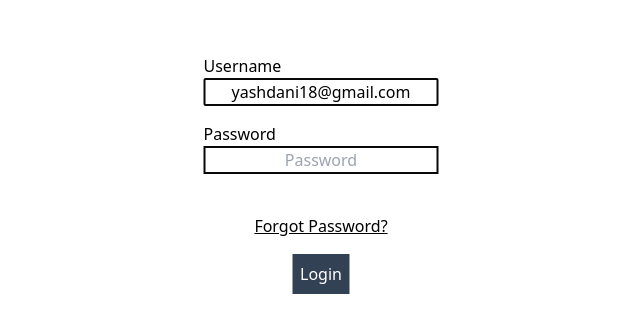
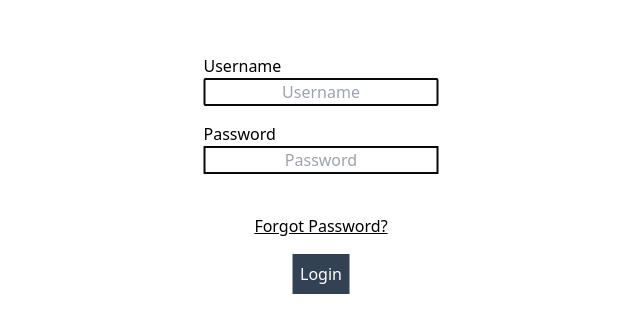
Before and after one commit to yashdani18/smart_investor_frontend, a React (Vite) app: page /login in a window 1280 px wide. Shown: the part 234-566 px from the top of the page, without its empty margins (319-959 px from the left). Built offline with nearby package versions, Linux system fonts and the light colour scheme.

Commit message:
refactored code

```diff
--- a/src/components/HomeComponent.tsx
+++ b/src/components/HomeComponent.tsx
@@ -238,7 +238,7 @@ const HomeComponent = () => {
                   <h1 className="text-lg text-center">Annual results</h1>
                   <table className="table-auto w-full text-center">
                     <thead>
-                      <th className="border-2 border-slate-700">Quarters</th>
+                      <th className="border-2 border-slate-700">Years</th>
                       {detail.annualData.years.map((year) => (
                         <th key={year} className="border-2 border-slate-700">
                           {year}
--- a/src/components/LoginComponent.tsx
+++ b/src/components/LoginComponent.tsx
@@ -7,7 +7,7 @@ type InputState = string;
 const LoginComponent: React.FC = () => {
   const [showError, setShowError] = useState(false);
   const [errorMessage, setErrorMessage] = useState("error");
-  const [username, setUsername] = useState<InputState>("yashdani18@gmail.com");
+  const [username, setUsername] = useState<InputState>("");
   const [password, setPassword] = useState<InputState>("");
 
   const navigate = useNavigate();
@@ -74,7 +74,7 @@ const LoginComponent: React.FC = () => {
           <div className="row-password">
             <h6 className="input-label mt-4">Password</h6>
             <input
-              type="text"
+              type="password"
               placeholder="Password"
               className="border-2 border-zinc-950 text-center"
               value={password}
```
